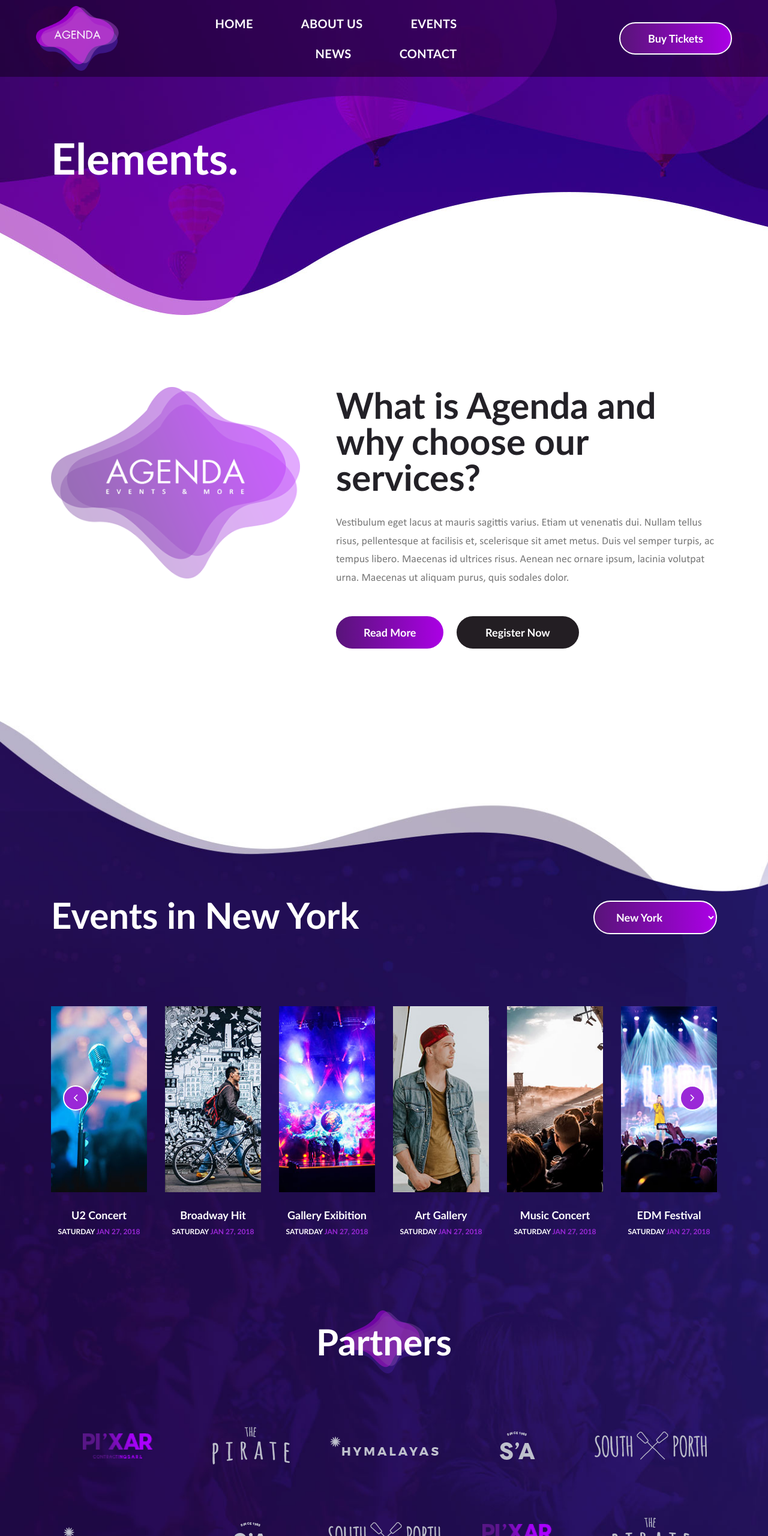
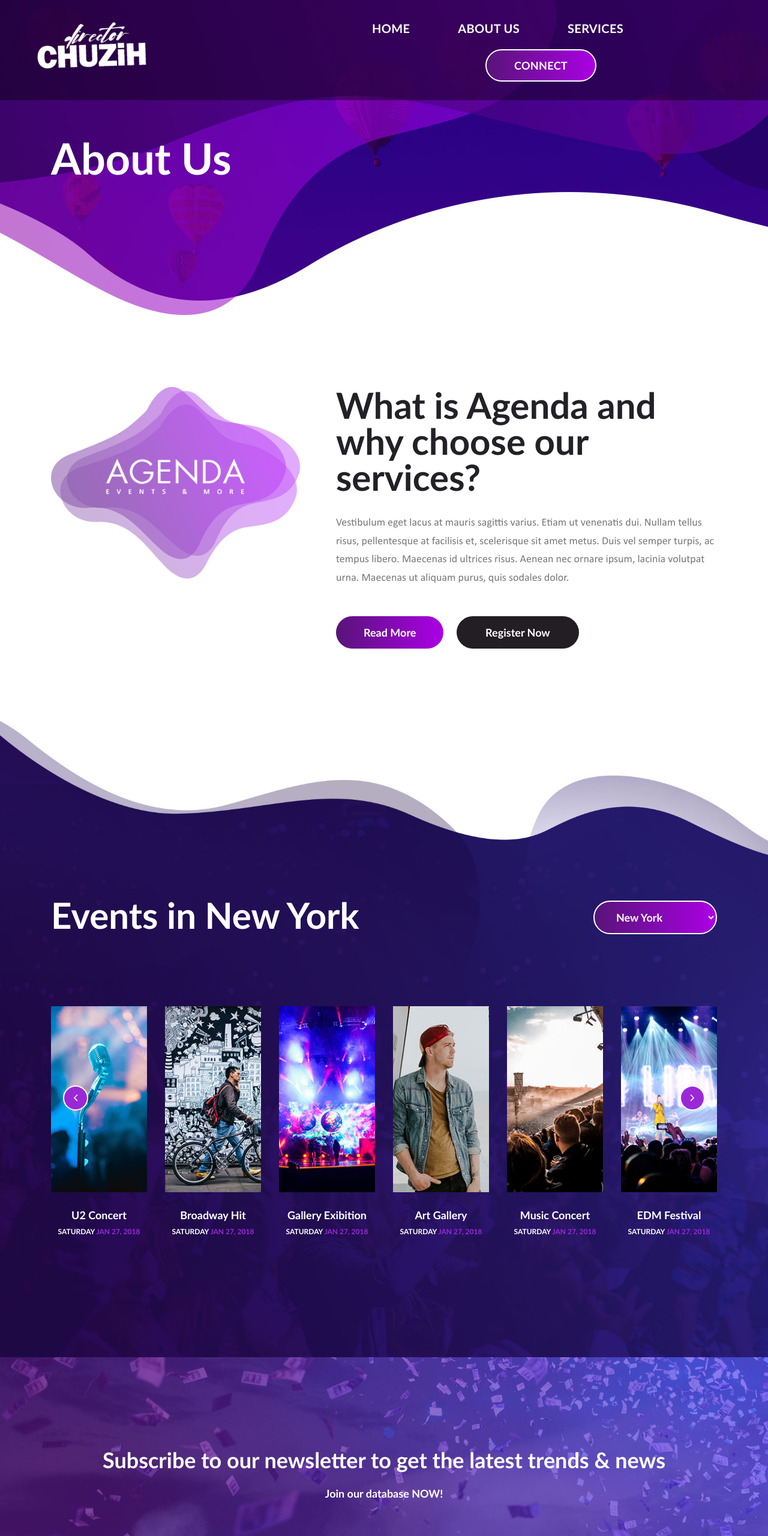
Before and after one commit to florayuyuun123/chuzih-website, a plain HTML site: page about-us.html in a window 1280 px wide. Shown: the top 2560 px of the page at 60% size. Drawn offline with Linux system fonts and the light colour scheme.

Commit message:
menu, teams, and about-us page updates

```diff
--- a/about-us.html
+++ b/about-us.html
@@ -25,15 +25,15 @@
     <div class="header-bar">
         <div class="container-fluid">
             <div class="row align-items-center">
-                <div class="col-10 col-lg-2 order-lg-1">
+                <div class="col-10 col-lg-3 order-lg-1">
                     <div class="site-branding">
                         <div class="site-title">
-                            <a href="#"><img src="images/logo.png" alt="logo"></a>
+                            <a href="#"><img src="images/director-chuzih-logo.png" alt="logo"></a>
                         </div><!-- .site-title -->
                     </div><!-- .site-branding -->
                 </div><!-- .col -->
 
-                <div class="col-2 col-lg-7 order-3 order-lg-2">
+                <div class="col-2 col-lg-9 order-3 order-lg-2">
                     <nav class="site-navigation">
                         <div class="hamburger-menu d-lg-none">
                             <span></span>
@@ -43,19 +43,16 @@
                         </div><!-- .hamburger-menu -->
 
                         <ul>
-                            <li><a href="#">Home</a></li>
-                            <li><a href="#">About us</a></li>
-                            <li><a href="#">Events</a></li>
-                            <li><a href="#">News</a></li>
-                            <li><a href="#">Contact</a></li>
+                            <li><a href="index.html">Home</a></li>
+                            <li><a href="about-us.html">About us</a></li>
+                            <li><a href="services.html">Services</a></li>
+                            <li>
+                                <div class="buy-tickets">
+                                    <a class="btn gradient-bg" href="connect.html">Connect</a>
+                                </div>
+                            </li>
                         </ul>
                     </nav><!-- .site-navigation -->
-                </div><!-- .col -->
-
-                <div class="col-lg-3 d-none d-lg-block order-2 order-lg-3">
-                    <div class="buy-tickets">
-                        <a class="btn gradient-bg" href="#">Buy Tickets</a>
-                    </div><!-- .buy-tickets -->
                 </div><!-- .col -->
             </div><!-- .row -->
         </div><!-- .container-fluid -->
@@ -66,7 +63,7 @@
             <div class="row">
                 <div class="col-12">
                     <header class="entry-header">
-                        <h1 class="entry-title">Elements.</h1>
+                        <h1 class="entry-title">About Us</h1>
                     </header>
                 </div>
             </div>
@@ -241,55 +238,6 @@
                         <span><svg viewBox="0 0 1792 1792" xmlns="http://www.w3.org/2000/svg"><path d="M1203 544q0 13-10 23l-393 393 393 393q10 10 10 23t-10 23l-50 50q-10 10-23 10t-23-10l-466-466q-10-10-10-23t10-23l466-466q10-10 23-10t23 10l50 50q10 10 10 23z"/></svg></span>
                     </div>
                 </div><!-- .swiper-container -->
-
-                <div class="events-partners">
-                    <header class="entry-header">
-                        <h2 class="entry-title">Partners</h2>
-                    </header>
-
-                    <div class="events-partners-logos flex flex-wrap justify-content-between align-items-center">
-                        <div class="event-partner-logo">
-                            <a href="#"><img src="images/pixar.png" alt=""></a>
-                        </div>
-
-                        <div class="event-partner-logo">
-                            <a href="#"><img src="images/the-pirate.png" alt=""></a>
-                        </div>
-
-                        <div class="event-partner-logo">
-                            <a href="#"><img src="images/himalayas.png" alt=""></a>
-                        </div>
-
-                        <div class="event-partner-logo">
-                            <a href="#"><img src="images/sa.png" alt=""></a>
-                        </div>
-
-                        <div class="event-partner-logo">
-                            <a href="#"><img src="images/south-porth.png" alt=""></a>
-                        </div>
-
-                        <div class="event-partner-logo">
-                            <a href="#"><img src="images/himalayas.png" alt=""></a>
-                        </div>
-
-                        <div class="event-partner-logo">
-                            <a href="#"><img src="images/sa.png" alt=""></a>
-                        </div>
-
-                        <div class="event-partner-logo">
-                            <a href="#"><img src="images/south-porth.png" alt=""></a>
-                        </div>
-
-                        <div class="event-partner-logo">
-                            <a href="#"><img src="images/pixar.png" alt=""></a>
-                        </div>
-
-                        <div class="event-partner-logo">
-                            <a href="#"><img src="images/the-pirate.png" alt=""></a>
-                        </div>
-                    </div>
-                </div>
-
             </div>
         </div>
     </div>
@@ -323,10 +271,6 @@
         </div>
     </div>
 </div>
-
-
-<div style="height: 120px"></div>
-
 <footer class="site-footer">
     <div class="container">
         <div class="row">
--- a/style.css
+++ b/style.css
@@ -873,8 +873,9 @@ a:hover, a:active {
 # Homepage - Regional Events
 --------------------------------------------------------------*/
 .homepage-regional-events {
-    min-height: 1500px;
+    /*min-height: 1500px;*/
     padding-top: 280px;
+    padding-bottom: 200px;
     background: url("images/regional-events-bg.jpg") no-repeat;
     background-size: cover;
 }
```
Also changed, not shown: index.html (+4 -5 lines).
